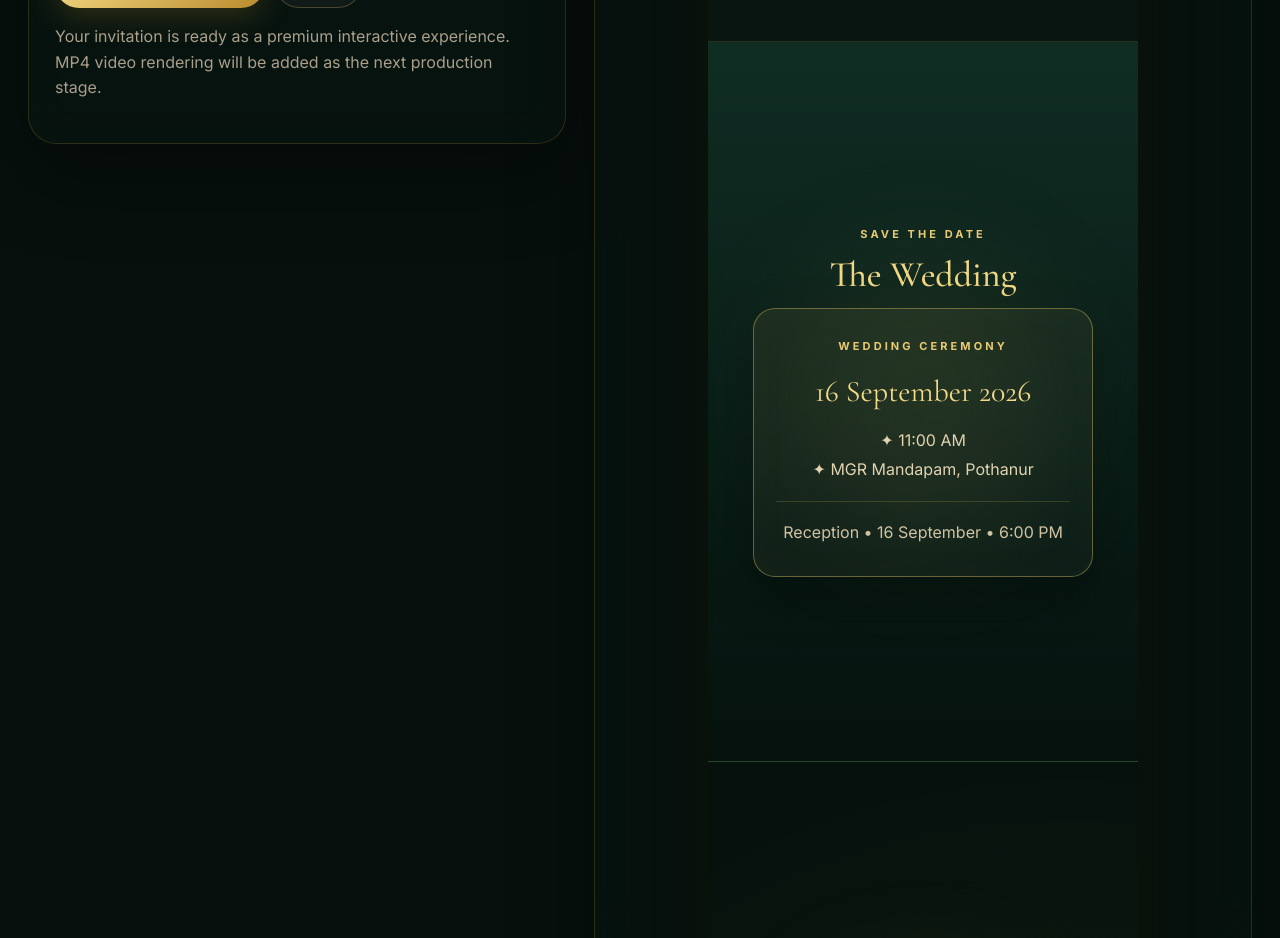
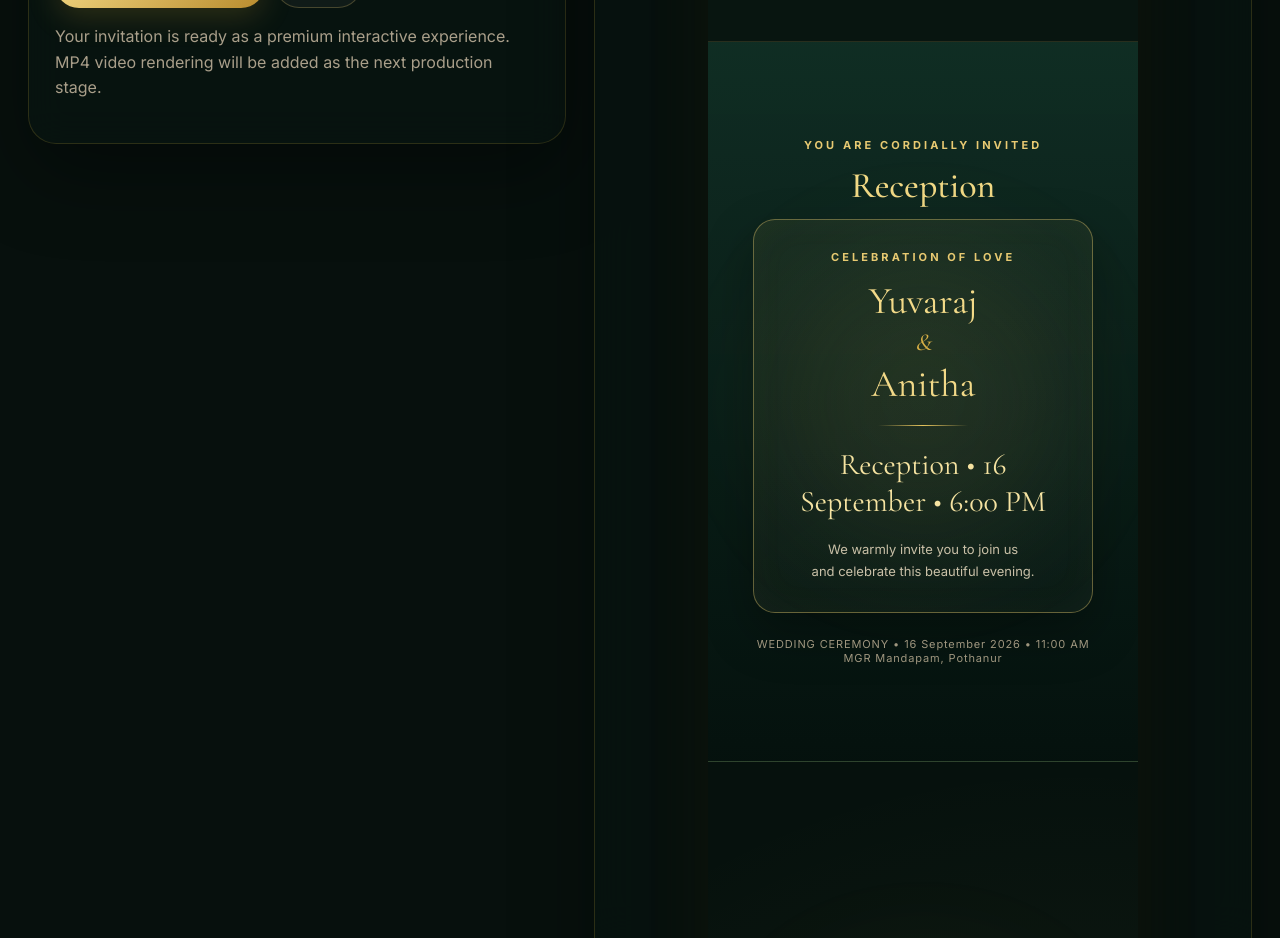
Before and after one commit to anithalaksha03-crypto/yuvi-wedding-invitation, a Next.js app: page / in a window 1280 px wide. Shown: the part 1800-2738 px from the top of the page. Built offline with nearby package versions, Linux system fonts and the light colour scheme.

Commit message:
Update page.tsx
make reception the main event

```diff
--- a/app/page.tsx
+++ b/app/page.tsx
@@ -506,55 +506,97 @@ function Invitation({
         <p>{data.message}</p>
       </section>
 
-      {/* SCENE 3 — WEDDING */}
-      <section className="inviteSection eventCard">
+     {/* SCENE 3 — RECEPTION — MAIN EVENT */}
+<section className="inviteSection eventCard receptionHero">
   <div className="eyebrow">
-          SAVE THE DATE
+    YOU ARE CORDIALLY INVITED
   </div>
 
   <h3>
-          The Wedding
+    Reception
   </h3>
 
   <div className="cardFrame">
     <div className="eyebrow">
-            WEDDING CEREMONY
+      CELEBRATION OF LOVE
     </div>
 
     <div
       style={{
-              margin: '20px 0',
+        margin: '18px 0 8px',
         color: '#f4db8b',
-              fontFamily:
-                'Cormorant Garamond, serif',
+        fontFamily: 'Cormorant Garamond, serif',
+        fontSize: 38,
+        lineHeight: 1,
+      }}
+    >
+      {data.groom}
+    </div>
+
+    <div
+      style={{
+        color: '#d8af45',
+        fontFamily: 'Cormorant Garamond, serif',
+        fontSize: 24,
+        fontStyle: 'italic',
+      }}
+    >
+      &
+    </div>
+
+    <div
+      style={{
+        margin: '8px 0 22px',
+        color: '#f4db8b',
+        fontFamily: 'Cormorant Garamond, serif',
+        fontSize: 38,
+        lineHeight: 1,
+      }}
+    >
+      {data.bride}
+    </div>
+
+    <div className="goldLine" />
+
+    <div
+      style={{
+        marginTop: 20,
+        color: '#f7e5a5',
+        fontFamily: 'Cormorant Garamond, serif',
         fontSize: 30,
       }}
     >
-            {data.date}
+      {data.reception || 'Reception Details'}
     </div>
 
-          <div className="eventDetails">
-            <div>✦ {data.time}</div>
-            <div>✦ {data.venue}</div>
+    <div
+      style={{
+        marginTop: 18,
+        color: '#c9c0a9',
+        fontSize: 13,
+        lineHeight: 1.7,
+      }}
+    >
+      We warmly invite you to join us
+      <br />
+      and celebrate this beautiful evening.
+    </div>
   </div>
 
-          {data.reception && (
   <div
     style={{
-                marginTop: 22,
-                paddingTop: 18,
-                borderTop:
-                  '1px solid rgba(231,199,109,.18)',
-                color: '#cfc3a5',
-                lineHeight: 1.6,
+      marginTop: 24,
+      color: '#9f967f',
+      fontSize: 11,
+      letterSpacing: '.08em',
+      textAlign: 'center',
     }}
   >
-              {data.reception}
-            </div>
-          )}
+    WEDDING CEREMONY • {data.date} • {data.time}
+    <br />
+    {data.venue}
   </div>
 </section>
-
       {/* SCENE 4 — INVITATION CARD */}
       {data.card && (
         <section className="inviteSection eventCard">
```
Lines whose indentation alone changed are shown as unchanged.
